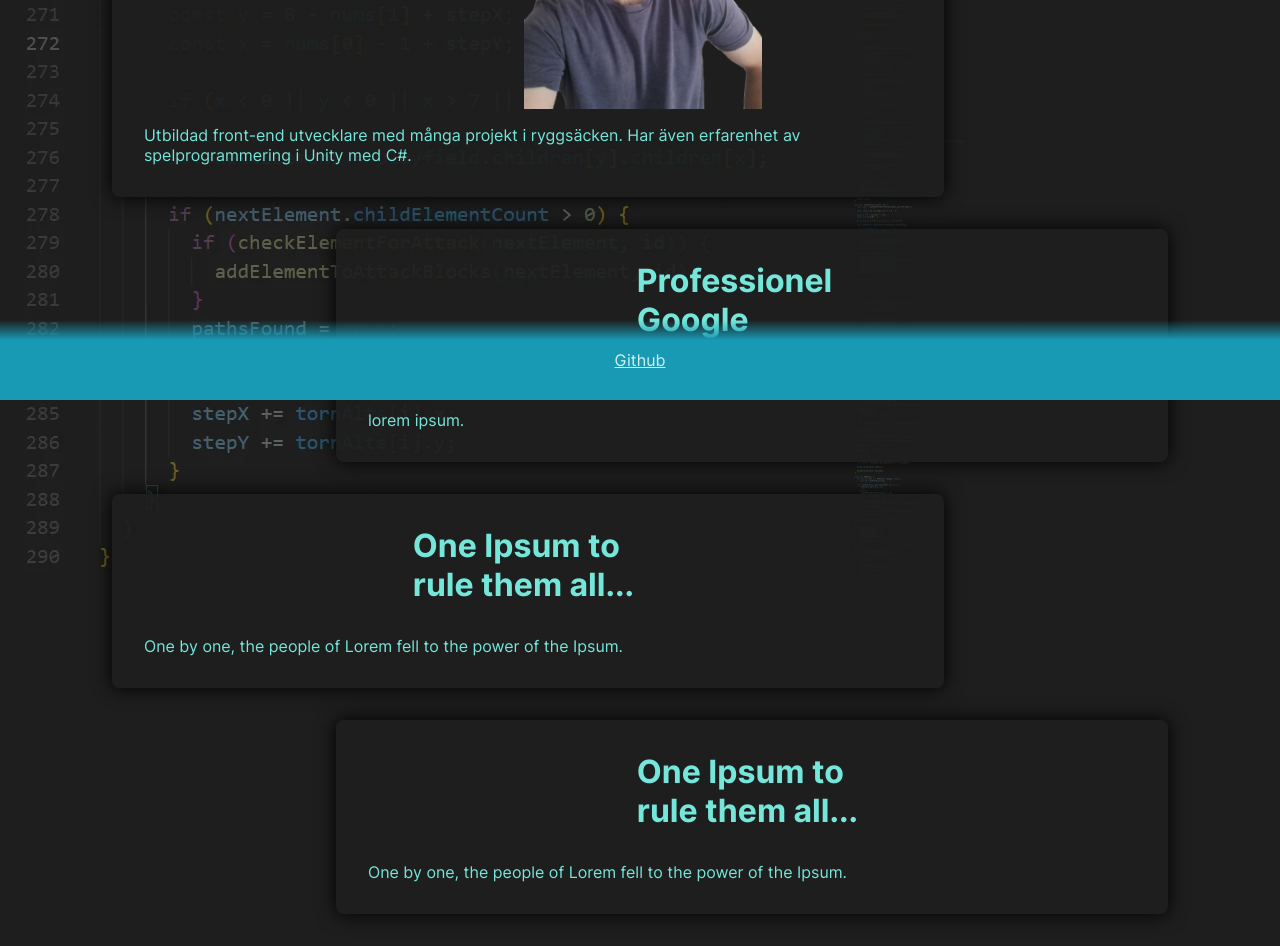
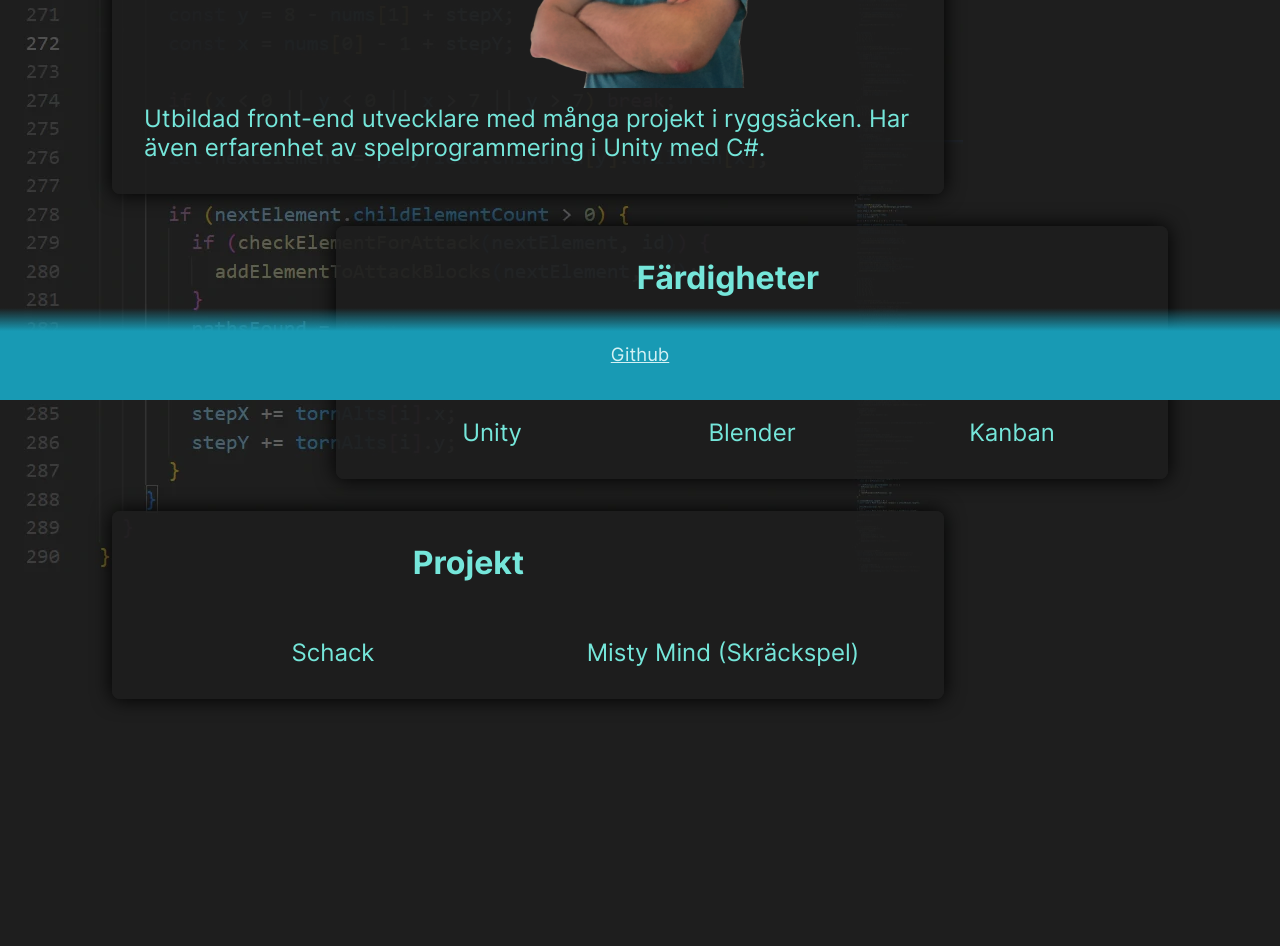
Before and after one commit to Kodskrivaren/portfolio, a React (Create React App) app: page /portfolio/projects in a window 1280 px wide. Shown: the part 400-1346 px from the top of the page. After the commit the page ends 1259 px from the top, so only its background shows below. Built offline with nearby package versions, Linux system fonts and the light colour scheme.

Commit message:
Adjusted styling and added different cards to home

```diff
--- a/src/components/elements/Card.js
+++ b/src/components/elements/Card.js
@@ -13,7 +13,10 @@ function Card(props) {
           alt={props.imageAlt}
         />
       )}
-      <p className={props.pClass}>{props.pText}</p>
+      {props.pText !== undefined && (
+        <p className={props.pClass}>{props.pText}</p>
+      )}
+      {props.list !== undefined && props.list}
     </div>
   );
 }
--- /dev/null
+++ b/src/components/elements/List.js
@@ -0,0 +1,15 @@
+import React from "react";
+
+function List(props) {
+  return (
+    <ul className={props.className}>
+      {props.listItems.map((element) => (
+        <li key={element}>
+          <p key={element + "p"}>{element}</p>
+        </li>
+      ))}
+    </ul>
+  );
+}
+
+export default List;
--- a/src/components/pages/AboutMe.js
+++ b/src/components/pages/AboutMe.js
@@ -1,12 +1,24 @@
 import React from "react";
+import Card from "../elements/Card";
 
 function AboutMe() {
   return (
     <main className="page-content">
-      <p>
-        Hej! Jag heter Filip, är 26 år gammal och utbildad inom front-end
-        utveckling!
-      </p>
+      <Card
+        cardClassName="content-card"
+        cardTitleClassName="card-title"
+        cardTitleText="Filip Blomqvist"
+        titleImage={process.env.PUBLIC_URL + "/images/ProfilePic.webp"}
+        imageClass="card-image"
+        imageAlt="profile"
+        pClass="card-p"
+        pText={[
+          "Min resa inom programmering började redan 2019 när jag tog min första onlinekurs i C#. Framåt julen samma år blev jag klar med kursen och började ta andra onlinekurser som riktade in sig på spelprogrammering.",
+          <br key={0} />,
+          <br key={1} />,
+          "",
+        ]}
+      />
     </main>
   );
 }
--- a/src/components/pages/Home.js
+++ b/src/components/pages/Home.js
@@ -1,7 +1,21 @@
 import React from "react";
 import Card from "../elements/Card";
+import List from "../elements/List";
 
 function Home() {
+  const skills = [
+    "C#",
+    "JavaScript",
+    "CSS",
+    "HTML",
+    "React",
+    "Unity",
+    "Blender",
+    "Kanban",
+  ];
+
+  const projects = ["Schack", "Misty Mind (Skräckspel)"];
+
   return (
     <main className="page-content">
       <Card
@@ -12,25 +26,24 @@ function Home() {
         imageClass="card-image"
         imageAlt="profile"
         pClass="card-p"
-        pText="Utbildad front-end utvecklare med många projekt i ryggsäcken. Har även
-        erfarenhet av spelprogrammering i Unity med C#."
+        pText={[
+          "Utbildad front-end utvecklare med många projekt i ryggsäcken. Har även erfarenhet av spelprogrammering i Unity med C#.",
+        ]}
       />
-      <article className="content-card">
-        <h2 className="card-title">Professionel Google sökare!</h2>
-        <p className="card-p">lorem ipsum.</p>
-      </article>
-      <article className="content-card">
-        <h2 className="card-title">One Ipsum to rule them all...</h2>
-        <p className="card-p">
-          One by one, the people of Lorem fell to the power of the Ipsum.
-        </p>
-      </article>
-      <article className="content-card">
-        <h2 className="card-title">One Ipsum to rule them all...</h2>
-        <p className="card-p">
-          One by one, the people of Lorem fell to the power of the Ipsum.
-        </p>
-      </article>
+      <Card
+        cardClassName="content-card"
+        cardTitleClassName="card-title"
+        cardTitleText="Färdigheter"
+        pClass="card-p"
+        list={<List className="p-list" listItems={skills} />}
+      />
+      <Card
+        cardClassName="content-card"
+        cardTitleClassName="card-title"
+        cardTitleText="Projekt"
+        pClass="card-p"
+        list={<List className="p-list" listItems={projects} />}
+      />
     </main>
   );
 }
--- a/src/components/pages/Projects.js
+++ b/src/components/pages/Projects.js
@@ -23,13 +23,13 @@ function Projects() {
         pClass="project-p"
         pText={[
           "Shack är ett av de första spelen jag programmerade när jag lärde mig javascript.",
-          <br />,
-          <br />,
+          <br key={0} />,
+          <br key={1} />,
           "Man kan spela mot en AI, mot en vän lokalt på datorn eller över nätet.",
-          <br />,
-          <br />,
+          <br key={2} />,
+          <br key={3} />,
           "Länk till spelet: ",
-          <a href="https://kettler-gamer.github.io/chess/">
+          <a href="https://kettler-gamer.github.io/chess/" key={4}>
             https://kettler-gamer.github.io/chess/
           </a>,
         ]}
--- a/src/styling/scss/components/_footer.scss
+++ b/src/styling/scss/components/_footer.scss
@@ -3,6 +3,7 @@
     width: 100%;
     height: 5em;
     bottom: 0;
+    font-size: 1.15rem;
     .footer-list{
         background-image: linear-gradient(to top, $CBlueGrotto 75%, transparent);
         height: 100%;
--- a/src/styling/scss/components/_header.scss
+++ b/src/styling/scss/components/_header.scss
@@ -20,7 +20,7 @@
                     font-family: inherit;
                     cursor:pointer;
                     color: $CBlueGreen;
-                    font-size: 1rem;
+                    font-size: 1.5rem;
                     margin-bottom: 0.3em;
                 }
             }
@@ -94,7 +94,7 @@
                         font-family: inherit;
                         cursor:pointer;
                         color: $CBlueGreen;
-                    font-size: 1rem;
+                        font-size: 1.2rem;
                         margin-bottom: 0.3em;
                     }
                 }
--- a/src/styling/scss/pages/_page.scss
+++ b/src/styling/scss/pages/_page.scss
@@ -3,7 +3,6 @@
     width: 80%;
     max-width: 1200px;
     margin: 0 auto;
-    min-height: 100vh;
     // Home page
     .content-card{
         background-color: $CNavyBlueTP;
@@ -27,22 +26,50 @@
         }
         .card-image{
             width: 31%;
-            // border: solid 3px $CBlueGreen;
-            // border-radius: 50%;
         }
         .card-p{
             width: 100%;
+            font-size: 1.2rem;
+        }
+        .p-list{
+            font-size: 1.2rem;
+            width: 100%;
+            list-style-type: none;
+            display: flex;
+            flex-wrap: wrap;
+            justify-content: center;
+            align-items: center;
+            gap: 0.5em;
+            li{
+                margin-top: 1em;
+                margin-bottom: 0;
+                flex: 5em;
+                p{
+                    text-align: center;
+                    margin-bottom: 0;
+                }
+            }
         }
     }
 
     .content-project:nth-child(even),
     .content-card:nth-child(even){
         margin: 2em -1em 2em auto;
+        opacity: 0;
+        animation-name: fade-in-right;
+        animation-fill-mode: forwards;
+        animation-duration: 1s;
+        animation-delay: 0.2s;
     }
 
     .content-project:nth-child(odd),
     .content-card:nth-child(odd){
         margin: 2em auto 2em -1em;
+        opacity: 0;
+        animation-name: fade-in-left;
+        animation-fill-mode: forwards;
+        animation-duration: 1s;
+        animation-delay: 0.1s;
     }
 
     // Project page
@@ -73,8 +100,32 @@
             width: 90%;
         }
     }
+
+    .content-card:last-child,
+    .content-project:last-child{
+        margin-bottom: 10em;
+    }
+
+    @keyframes fade-in-left {
+        0%{opacity: 0; transform: translateX(-50px);}
+        100%{opacity: 1; transform: translateX(0);}
+    }
+
+    @keyframes fade-in-right {
+        0%{opacity: 0; transform: translateX(50px);}
+        100%{opacity: 1; transform: translateX(0);}
+    }
 }
 
 @media screen and (min-width:768px) {
-
+    .page-content{
+        .content-project,
+        .content-card{
+            .project-p,
+            .p-list,
+            .card-p{
+                font-size: 1.5rem;
+            }
+        }
+    }
 }
--- a/src/styling/stylesheet/main.css
+++ b/src/styling/stylesheet/main.css
@@ -23,7 +23,7 @@
   font-family: inherit;
   cursor: pointer;
   color: #75e6da;
-  font-size: 1rem;
+  font-size: 1.5rem;
   margin-bottom: 0.3em;
 }
 .header .header-nav .burger-list,
@@ -97,7 +97,7 @@
     font-family: inherit;
     cursor: pointer;
     color: #75e6da;
-    font-size: 1rem;
+    font-size: 1.2rem;
     margin-bottom: 0.3em;
   }
 }
@@ -106,6 +106,7 @@
   width: 100%;
   height: 5em;
   bottom: 0;
+  font-size: 1.15rem;
 }
 .page-footer .footer-list {
   background-image: linear-gradient(to top, #189ab4 75%, transparent);
@@ -133,7 +134,6 @@
   width: 80%;
   max-width: 1200px;
   margin: 0 auto;
-  min-height: 100vh;
 }
 .page-content .content-card {
   background-color: rgba(30, 30, 30, 0.9137254902);
@@ -163,14 +163,52 @@
 }
 .page-content .content-card .card-p {
   width: 100%;
+  font-size: 1.2rem;
+}
+.page-content .content-card .p-list {
+  font-size: 1.2rem;
+  width: 100%;
+  list-style-type: none;
+  display: flex;
+  flex-wrap: wrap;
+  justify-content: center;
+  align-items: center;
+  gap: 0.5em;
+}
+.page-content .content-card .p-list li {
+  margin-top: 1em;
+  margin-bottom: 0;
+  flex: 5em;
+}
+.page-content .content-card .p-list li p {
+  text-align: center;
+  margin-bottom: 0;
 }
 .page-content .content-project:nth-child(even),
 .page-content .content-card:nth-child(even) {
   margin: 2em -1em 2em auto;
+  opacity: 0;
+  -webkit-animation-name: fade-in-right;
+          animation-name: fade-in-right;
+  -webkit-animation-fill-mode: forwards;
+          animation-fill-mode: forwards;
+  -webkit-animation-duration: 1s;
+          animation-duration: 1s;
+  -webkit-animation-delay: 0.2s;
+          animation-delay: 0.2s;
 }
 .page-content .content-project:nth-child(odd),
 .page-content .content-card:nth-child(odd) {
   margin: 2em auto 2em -1em;
+  opacity: 0;
+  -webkit-animation-name: fade-in-left;
+          animation-name: fade-in-left;
+  -webkit-animation-fill-mode: forwards;
+          animation-fill-mode: forwards;
+  -webkit-animation-duration: 1s;
+          animation-duration: 1s;
+  -webkit-animation-delay: 0.1s;
+          animation-delay: 0.1s;
 }
 .page-content .content-project {
   box-shadow: 0 0 20px black;
@@ -197,7 +235,61 @@
   margin: 0 auto;
   width: 90%;
 }
+.page-content .content-card:last-child,
+.page-content .content-project:last-child {
+  margin-bottom: 10em;
+}
+@-webkit-keyframes fade-in-left {
+  0% {
+    opacity: 0;
+    transform: translateX(-50px);
+  }
+  100% {
+    opacity: 1;
+    transform: translateX(0);
+  }
+}
+@keyframes fade-in-left {
+  0% {
+    opacity: 0;
+    transform: translateX(-50px);
+  }
+  100% {
+    opacity: 1;
+    transform: translateX(0);
+  }
+}
+@-webkit-keyframes fade-in-right {
+  0% {
+    opacity: 0;
+    transform: translateX(50px);
+  }
+  100% {
+    opacity: 1;
+    transform: translateX(0);
+  }
+}
+@keyframes fade-in-right {
+  0% {
+    opacity: 0;
+    transform: translateX(50px);
+  }
+  100% {
+    opacity: 1;
+    transform: translateX(0);
+  }
+}
 
+@media screen and (min-width: 768px) {
+  .page-content .content-project .project-p,
+.page-content .content-project .p-list,
+.page-content .content-project .card-p,
+.page-content .content-card .project-p,
+.page-content .content-card .p-list,
+.page-content .content-card .card-p {
+    font-size: 1.5rem;
+  }
+}
 * {
   margin: 0;
   padding: 0;
```
Also changed, not shown: public/images/ProfilePic.webp, 1 other file (tests, documents, lock files or other folders). Lines whose indentation alone changed are shown as unchanged.
